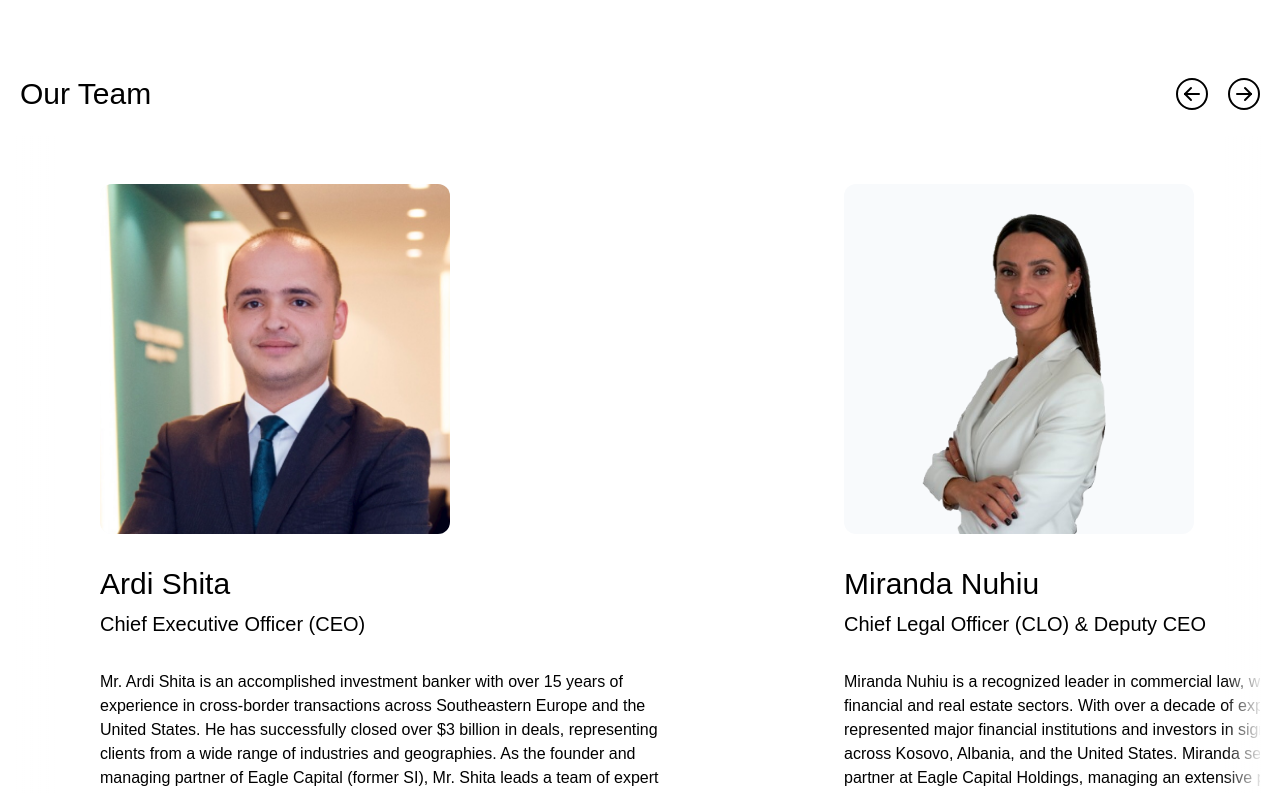
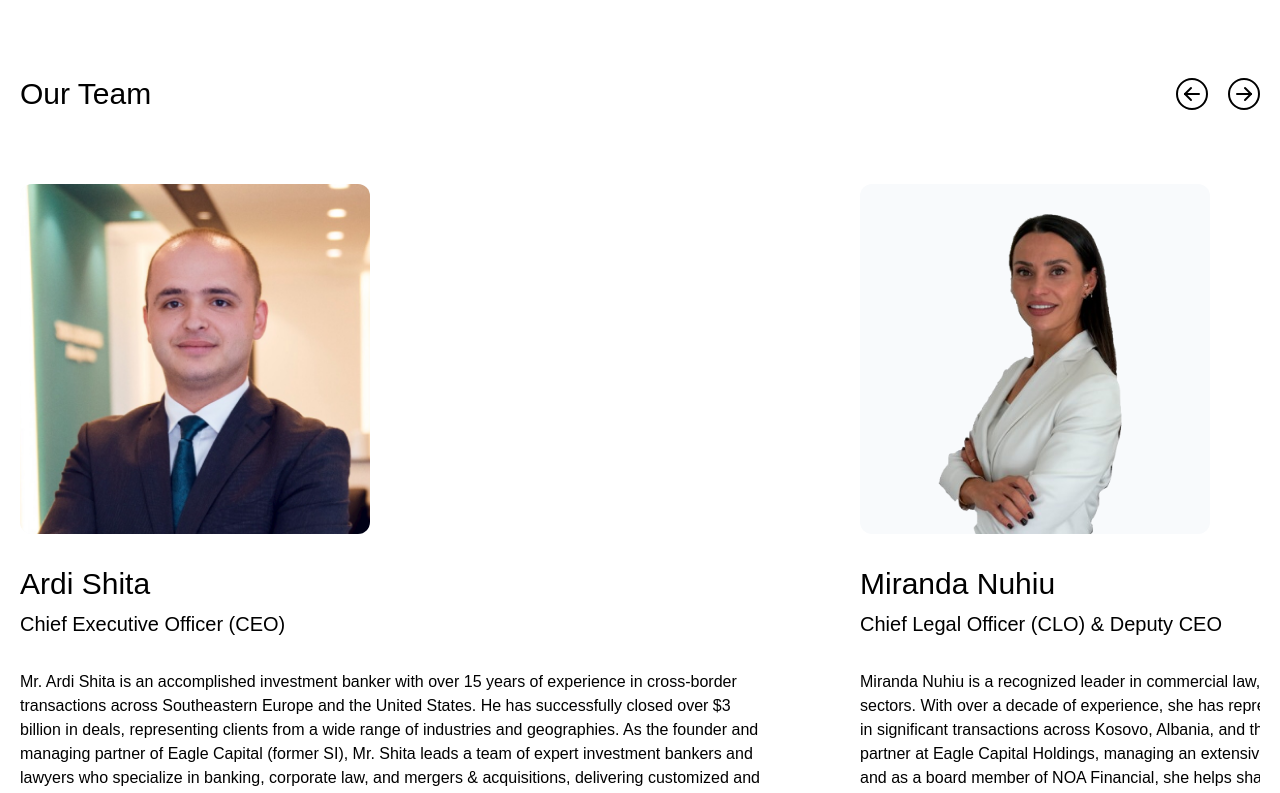
Before and after one commit to rgnpcrz/eagle-capital-web, a React (Vite) app: page /meet-the-team in a window 1280 px wide. Shown: the part 820-1613 px from the top of the page. Built offline with nearby package versions, Linux system fonts and the light colour scheme.

Commit message:
Team carousel

```diff
--- a/src/pages/MeetTheTeam/components/TeamCarousel.jsx
+++ b/src/pages/MeetTheTeam/components/TeamCarousel.jsx
@@ -22,7 +22,7 @@ export default function TeamCarousel() {
       <div className="page-container ">
         <div className="py-24">
           <div className="flex justify-between items-center pb-6">
-            <div className="w-64 text-3xl">
+            <div className="w-40 text-3xl">
               <p>Our Team</p>
             </div>
             <div className="flex gap-5  ">
@@ -36,13 +36,13 @@ export default function TeamCarousel() {
             </div>
           </div>
 
-          <div className="relative w-full py-12 ">
+          <div className="relative w-full ">
             {/* Scrollable Container */}
-            <div ref={carouselRef} className="flex overflow-x-scroll   overflow-y-hidden  snap-x snap-mandatory scroll-smooth  no-scrollbar cursor-grab">
+            <div ref={carouselRef} className="flex overflow-x-scroll   overflow-y-hidden  snap-x snap-mandatory scroll-smooth gap-24 no-scrollbar cursor-grab">
               {teamMembers.map((member, index) => (
                 <>
-                  <div className="flex-shrink-0 w-3/5 relative px-10 snap-center  flex  ">
-                    <div className="flex flex-col   px-10  gap-8">
+                  <div className="flex-shrink-0 w-full   lg:w-3/5 relative  snap-center  flex  ">
+                    <div className="flex flex-col   py-12 gap-8">
                       <div className="w-[350px] h-[350px] rounded-xl overflow-hidden bg-slate-50">
                         <img className="h-full w-full object-cover object-bottom" src={member.image} alt={member.name} />
                       </div>
@@ -61,8 +61,8 @@ export default function TeamCarousel() {
                 </>
               ))}
             </div>
-            <div class="bg-gradient-to-r from-white absolute  h-full top-0 -left-1 bottom-0 w-10"></div>
-            <div class="bg-gradient-to-l from-white absolute  h-full top-0 -right-1 bottom-0 w-10"></div>
+            {/* <div class="bg-gradient-to-r from-white absolute  h-full top-0 -left-4 bottom-0 w-10"></div>
+            <div class="bg-gradient-to-l from-white absolute  h-full top-0 -right-4 bottom-0 w-10"></div> */}
           </div>
         </div>
       </div>
```
